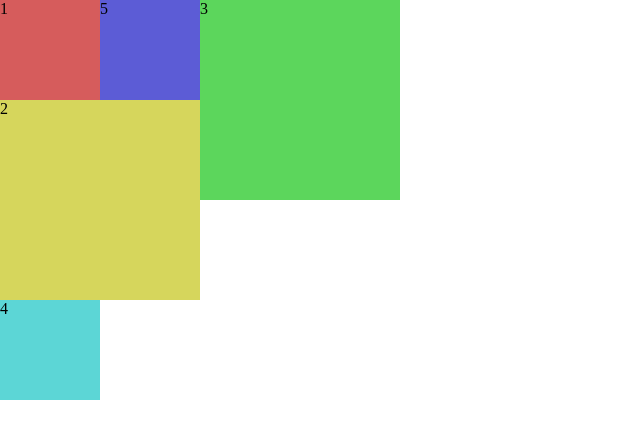
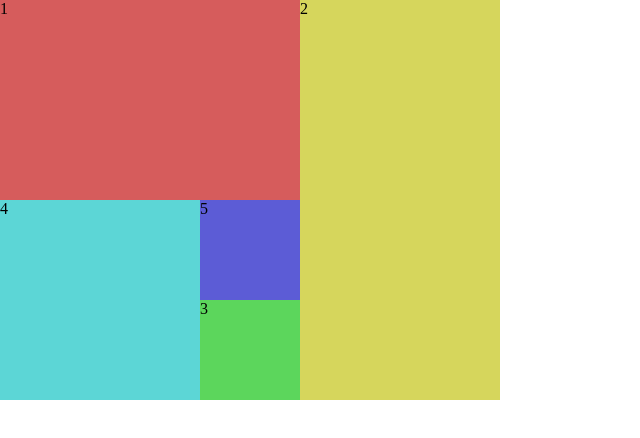
Before and after one commit to umedanaoyuki/grid-layout, a plain HTML site: page index.html in a window 1280 px wide. Shown: the whole page, without its empty margins (0-640 px from the left). Drawn offline with Linux system fonts and the light colour scheme.

Commit message:
画面の内容を再現

```diff
--- a/style.css
+++ b/style.css
@@ -4,32 +4,36 @@ body {
 
 .container {
     display: grid;
-    grid-template-columns: repeat(3, 100px);
+    grid-template-columns: repeat(5, 100px);
     grid-template-rows: repeat(4, 100px);
-    /* grid-auto-flow: row; */
-    grid-auto-flow: column dense;
+    grid-auto-flow: row;
+    /* grid-auto-flow: column dense; */
     /* gridからはみ出した場合のpixel数 */
-    grid-auto-columns: 100px;
+    /* grid-auto-columns: 100px; */
 }
 
 .box1 {
     background: hsl(0, 60%, 60%);
+    grid-column: span 3;
+    grid-row: span 2;
 }
 
 .box2 {
     background: hsl(60, 60%, 60%);
     grid-column: span 2;
-    grid-row: span 2;
+    grid-row: span 4;
 }
 
 .box3 {
     background: hsl(120, 60%, 60%);
-    grid-column: span 2;
-    grid-row: span 2;
+    grid-column: 3 / 4;
+    grid-row: 4 /4;
 }
 
 .box4 {
     background: hsl(180, 60%, 60%);
+    grid-column: span 2;
+    grid-row: span 2;
 }
 
 .box5 {
```
